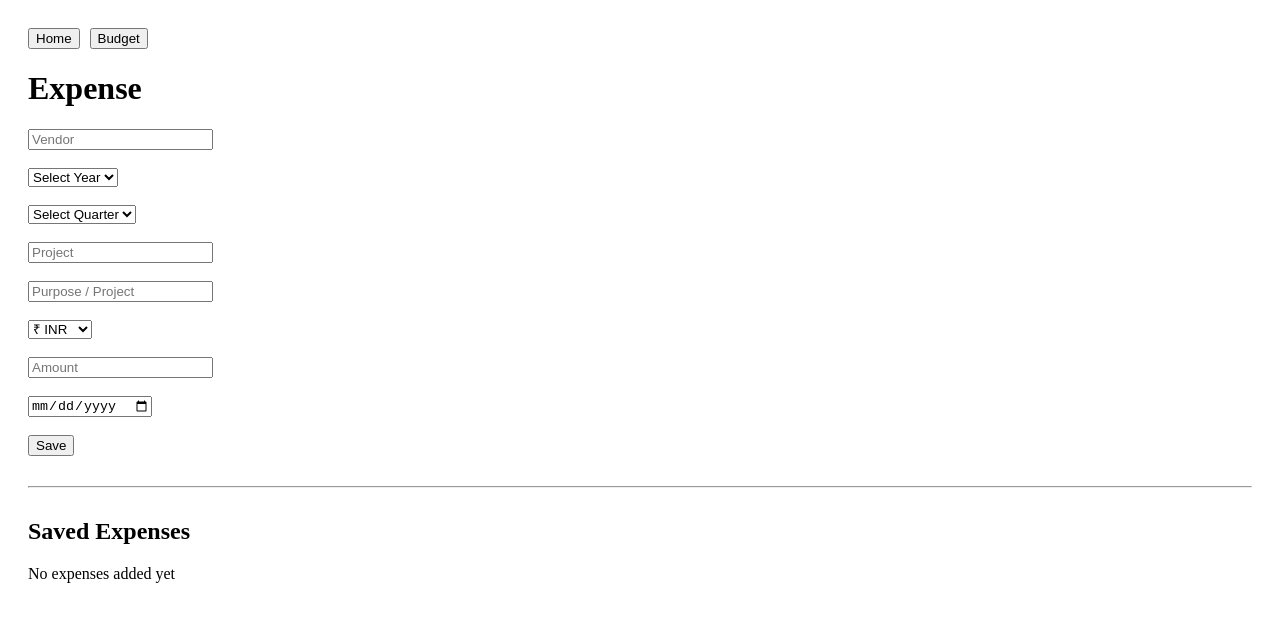
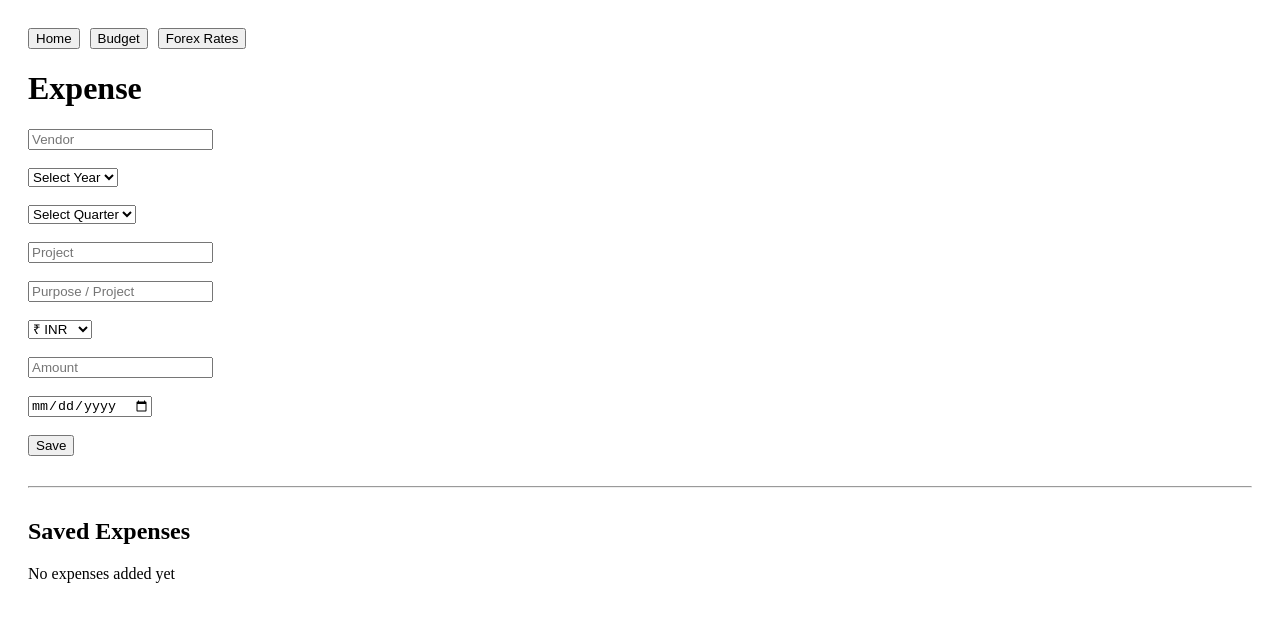
Before and after one commit to pinaki-GH/budget-tracker, a Next.js app: page /add-expense in a window 1280 px wide. Shown: the top 622 px of the page. Built offline with nearby package versions, Linux system fonts and the light colour scheme.

Commit message:
Update page.js

```diff
--- a/app/add-expense/page.js
+++ b/app/add-expense/page.js
@@ -128,6 +128,11 @@ export default function AddExpense() {
         <Link href="/add-budget" style={{ marginLeft: 10 }}>
           <button>Budget</button>
         </Link>
+
+        <Link href="/forex-rates" style={{ marginLeft: 10 }}>
+          <button>Forex Rates</button>
+        </Link>
+
       </div>
 
       <h1>{editingId ? 'Edit Expense' : 'Expense'}</h1>
```
